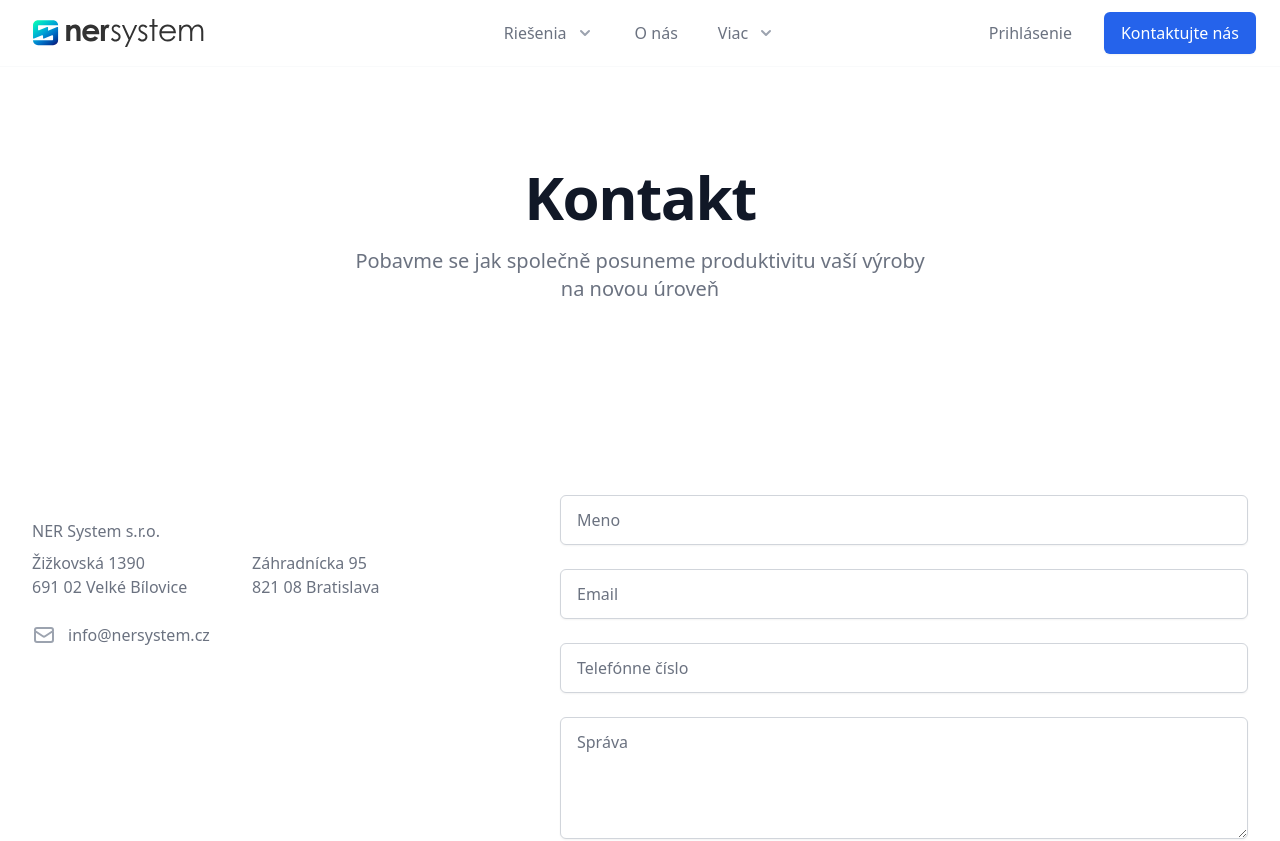
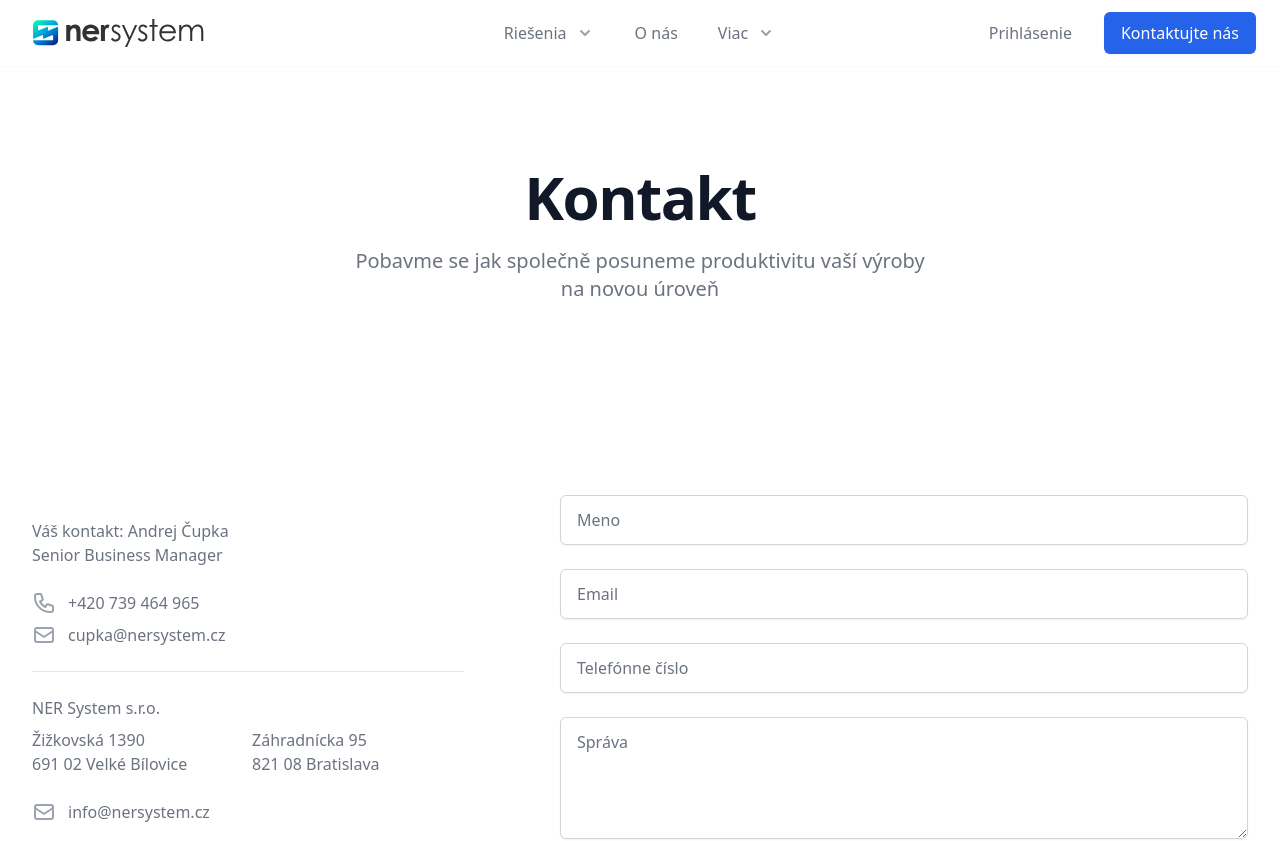
Before and after one commit to poppinternational/nersystem-cz, a Next.js app: page /contact in a window 1280 px wide. Shown: the top 841 px of the page. Built offline with nearby package versions, Linux system fonts and the light colour scheme; what @tailwindcss/typography would draw is missing.

Commit message:
Hero image and contact info

```diff
--- a/components/index/ContactForm.js
+++ b/components/index/ContactForm.js
@@ -45,6 +45,34 @@ export default function Home() {
         <div className="bg-white py-16 px-4 sm:px-6 lg:col-span-2 lg:px-8 lg:py-24 xl:pr-12">
           <div className="max-w-lg mx-auto">
             <dl className="mt-6 text-base text-gray-500">
+              <p className="font-medium">Váš kontakt: Andrej Čupka</p>
+              <p>Senior Business Manager</p>
+
+              <div className="mt-6">
+                <dt className="sr-only">Telefon</dt>
+                <dd className="flex">
+                  <PhoneIcon
+                    className="flex-shrink-0 h-6 w-6 text-gray-400"
+                    aria-hidden="true"
+                  />
+                  <span className="ml-3">+420 739 464 965</span>
+                </dd>
+              </div>
+              <div className="mt-2">
+                <dt className="sr-only">Email</dt>
+                <dd className="flex">
+                  <MailIcon
+                    className="flex-shrink-0 h-6 w-6 text-gray-400"
+                    aria-hidden="true"
+                  />
+                  <span className="ml-3">cupka@nersystem.cz</span>
+                </dd>
+              </div>
+            </dl>
+
+            <hr className="mt-6" />
+
+            <dl className="mt-6 text-base text-gray-500">
               <p className="font-medium">NER System s.r.o.</p>
               <div className="grid grid-cols-2 gap-x-2 mt-2">
                 <div>
@@ -76,6 +104,7 @@ export default function Home() {
             </dl>
           </div>
         </div>
+
         <div className="bg-white py-16 px-4 sm:px-6 lg:col-span-3 lg:py-24 lg:px-8 xl:pl-12">
           <div className="max-w-lg mx-auto lg:max-w-none">
             <form
--- a/components/index/Hero.js
+++ b/components/index/Hero.js
@@ -84,8 +84,8 @@ const Hero = () => {
             <div className="relative pl-4 -mr-40 sm:mx-auto sm:max-w-3xl sm:px-0 lg:max-w-none lg:h-full lg:pl-12">
               <img
                 className="w-full rounded-md shadow-xl ring-1 ring-black ring-opacity-5 lg:h-full lg:w-auto lg:max-w-none"
-                src="/screenshot.png"
-                alt="Screenshot"
+                src="/hero.jpg"
+                alt=""
               />
             </div>
           </div>
```
Also changed, not shown: public/hero.jpg (added).
